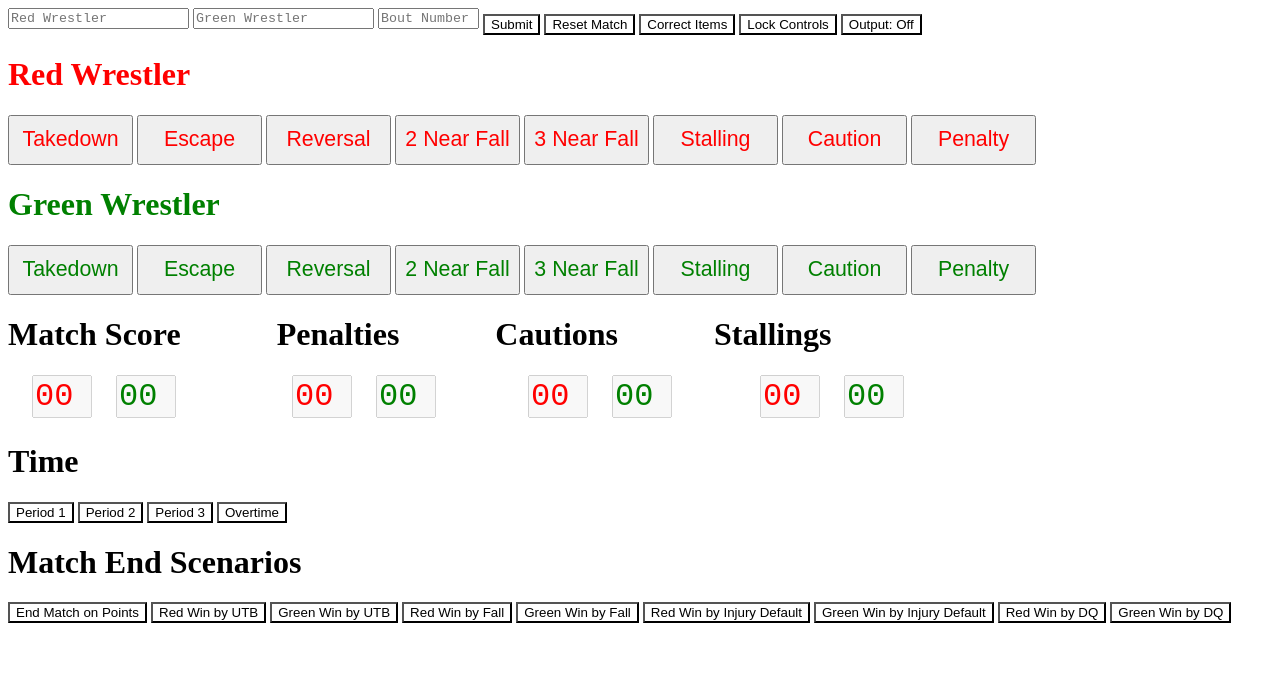
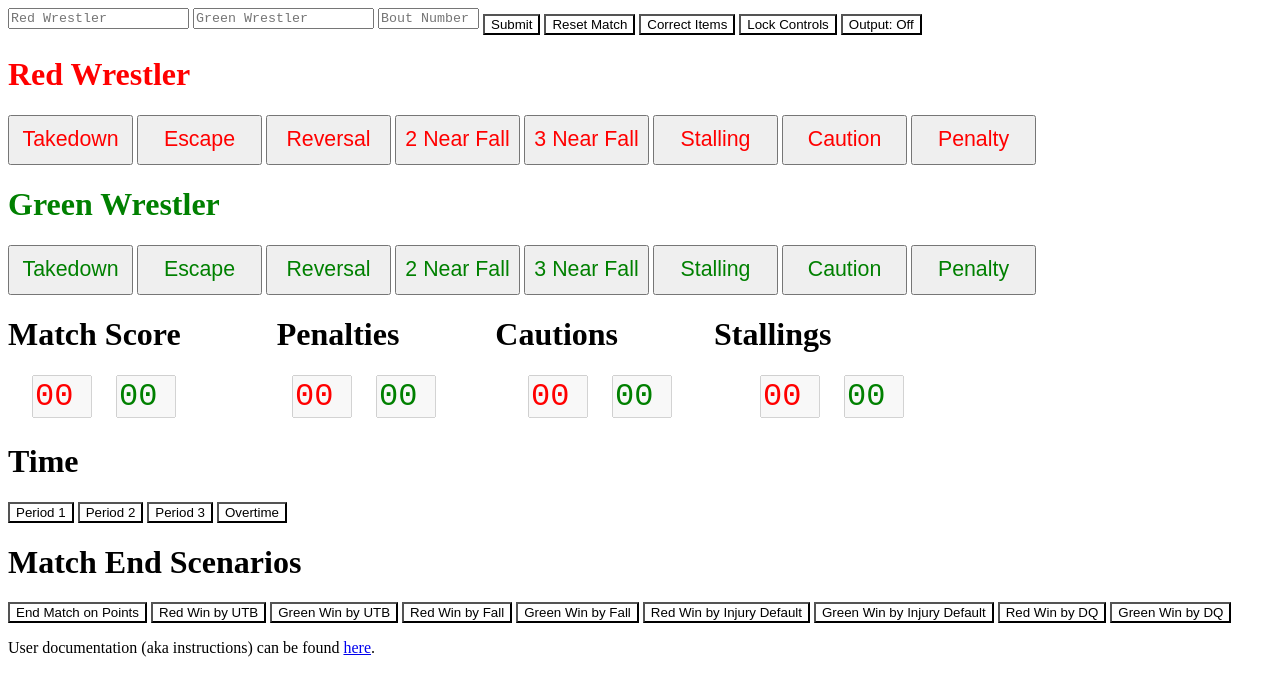
Before and after one commit to bentemplin/WrestlingWebApp, a plain HTML site: page index.html in a window 1280 px wide. Drawn offline with Linux system fonts and the light colour scheme.

Commit message:
Change index.html file

```diff
--- a/index.html
+++ b/index.html
@@ -80,6 +80,8 @@
 			<button id = 'greenInj' style = "background-color:white">Green Win by Injury Default</button>
 			<button id = 'redDQ' style = "background-color:white">Red Win by DQ</button>
 			<button id = 'greenDQ' style = "background-color:white">Green Win by DQ</button>
+		</div>
+		<p>User documentation (aka instructions) can be found <a href="https://github.com/bentemplin/WrestlingWebApp/blob/master/User%20Instructions.md">here</a>.</p>
 		<script src="wrestling_script.js"></script>
 	</body>
 </html>
```
